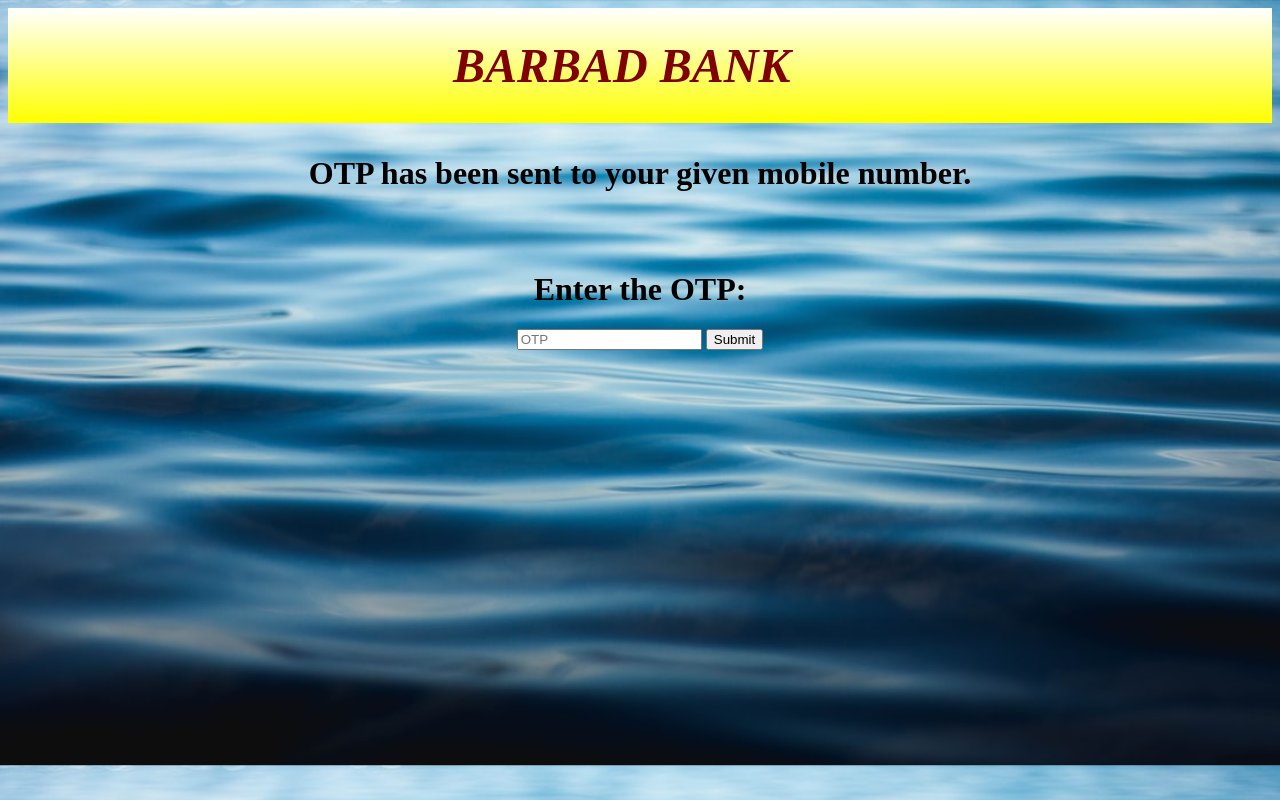
After one commit to nikhilanil2646/My-projects, a Flask app: template Documents/project/My-projects/Bank FLask/templates/verify.html in a window 1280 px wide. The commit adds this page. Run offline with Flask 2, Linux system fonts and the light colour scheme; the template is opened without the code that fills it, so the values that code supplies are empty; some libraries are stand-ins or nearby versions.

Commit message:
OTP feature added to bank application

```diff
--- a/Documents/project/My-projects/Bank FLask/app.py
+++ b/Documents/project/My-projects/Bank FLask/app.py
@@ -1,12 +1,14 @@
 from flask import Flask , render_template,request
 import requests
 import MySQLdb as sql
+import random
 
 #Database
 db=sql.connect(host="127.0.0.1",port=3306,user="root",password="",database="bank")
 cur=db.cursor()
 accessaccno=0000
-
+OTP=0000
+globalmessage=""
 app = Flask(__name__)
 @app.route("/")
 def index():
@@ -49,8 +51,22 @@ def signup1():
      val=(fullname,passd,initialbal,acc_no,email,dob,mobile,address)
      cur.execute(cmd,val)
      db.commit()
-     message = f"Account successfully created. Your Accout no : {acc_no}"
-     return render_template("login.html",message=message)
+     global globalmessage
+     globalmessage = f"Account successfully created. Your Accout no : {acc_no}"
+     print("global message is: ",globalmessage)
+     url = "https://www.fast2sms.com/dev/bulk"
+     global OTP
+     OTP=random.randrange(1111,9999)
+     payload = f"sender_id=FSTSMS&message={OTP}&language=english&route=p&numbers=7988816585"
+     headers = {
+     'authorization': "FrfdjRCDYXlIMJktOxey0QTcZpL5gHq2Bm6GV39i7SKAsvz4awnxFIWMg4iUyr3OhEjPBbkJluvZHYAD",
+     'Content-Type': "application/x-www-form-urlencoded"
+     }
+     response = requests.request("POST", url, data=payload, headers=headers)
+
+
+     message=""
+     return render_template("verify.html",message=message)
 @app.route("/login1.html/",methods=['POST','GET'])
 def login1():
 
@@ -141,8 +157,25 @@ def debit():
              message="Insufficient Balance"
      db.commit()
      return render_template("debit.html",message=message)
+@app.route("/verify.html/",methods=['POST','GET'])
+def verify():
+     if request.method=='POST':
+          message=""
+          tempOTP=request.form.get("tempOTP")
+          global OTP
+          print("ENtred OTP:",tempOTP)
+          print("type of tempotp",type(tempOTP))
 
+          print("REal OTP :",OTP)
+          print("type of otp",type(OTP))
 
+          if int(OTP)==int(tempOTP):
+               message="Great! Mobile Number has been verified"
+          else:
+               message="Sorry! You have entered an invalid OTP."
+               return render_template("verify.html",message=message)
+     print("global message is: ",globalmessage)
+     return render_template("login.html",globalmessage=globalmessage,message=message)
 
 
 
--- a/Documents/project/My-projects/Bank FLask/templates/login.html
+++ b/Documents/project/My-projects/Bank FLask/templates/login.html
@@ -51,6 +51,7 @@
          <center>
              <h1 class= "heading"><u>LOGIN FORM</u></h1><br>
              <h3 class="heading">{{ message }}</h3>
+             <h3 class="heading">{{ globalmessage }}</h3>
      <form action="/login1.html/" method="POST">
      <div style="display: inline-block ;">
         <label>ENTER ACCOUT NO : </label><br>
--- /dev/null
+++ b/Documents/project/My-projects/Bank FLask/templates/verify.html
@@ -0,0 +1,22 @@
+<html>
+    <head>
+        <title>
+            Mobile Number Verification
+        </title>
+    </head>
+    <body>
+        {% include "title.html" %}
+        <div>
+            <center>
+
+                <h3>{{ message }}</h3>
+                <h1>OTP has been sent to your given mobile number.</h1><br><br>
+                <form method="POST" action="/verify.html/">
+                <h1>Enter the OTP:</h1>
+                <input type="number" name="tempOTP" placeholder="OTP">
+                <input type="submit">
+                </form>
+            </center>
+        </div>
+    </body>
+</html>
```
